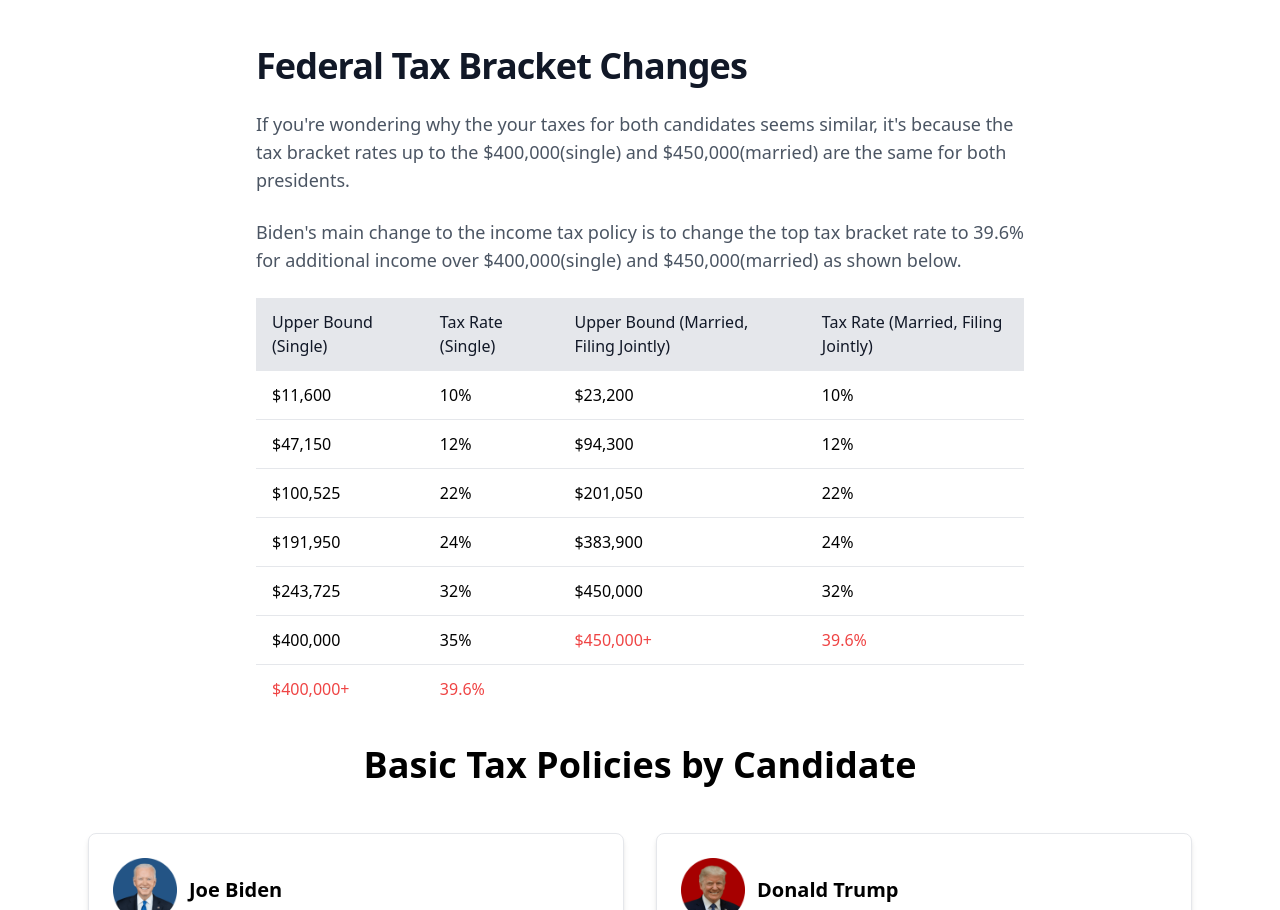
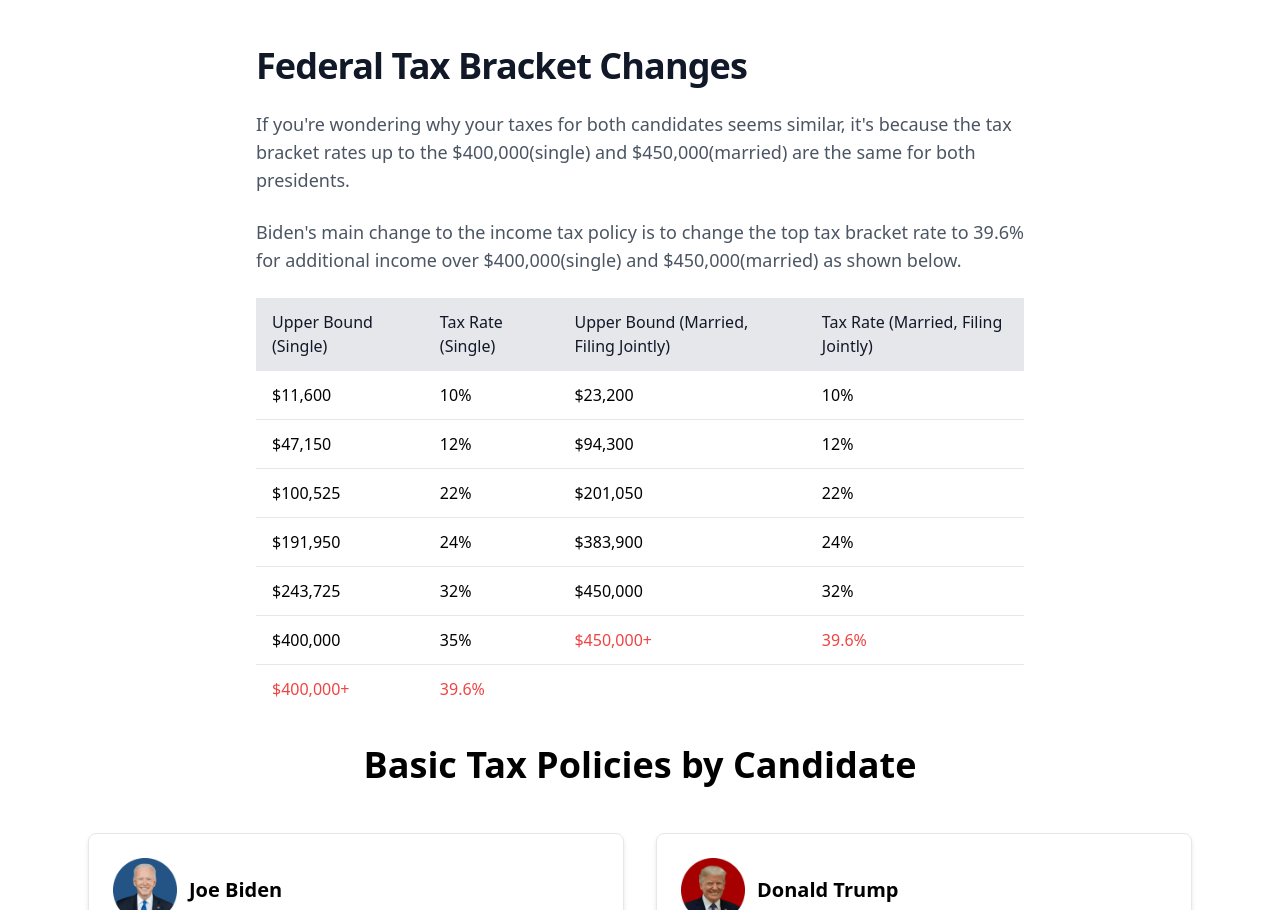
Before and after one commit to stevetng/tax-calculator, a Next.js app: page / in a window 1280 px wide. Shown: the part 845-1755 px from the top of the page. Built offline with nearby package versions, Linux system fonts and the light colour scheme.

Commit message:
fixing typos

```diff
--- a/src/components/taxBracket.tsx
+++ b/src/components/taxBracket.tsx
@@ -9,7 +9,7 @@
                 Federal Tax Bracket Changes
               </h2>
               <p className="text-lg text-gray-600 dark:text-gray-400">
-                If you're wondering why the your taxes for both candidates seems similar, it's because the tax bracket rates up to the $400,000(single) and $450,000(married) are the same for both presidents.
+                If you're wondering why your taxes for both candidates seems similar, it's because the tax bracket rates up to the $400,000(single) and $450,000(married) are the same for both presidents.
               </p>
               <p className="text-lg text-gray-600 dark:text-gray-400">
               Biden's main change to the income tax policy is to change the top tax bracket rate to 39.6% for additional income over $400,000(single) and $450,000(married) as shown below.
```
